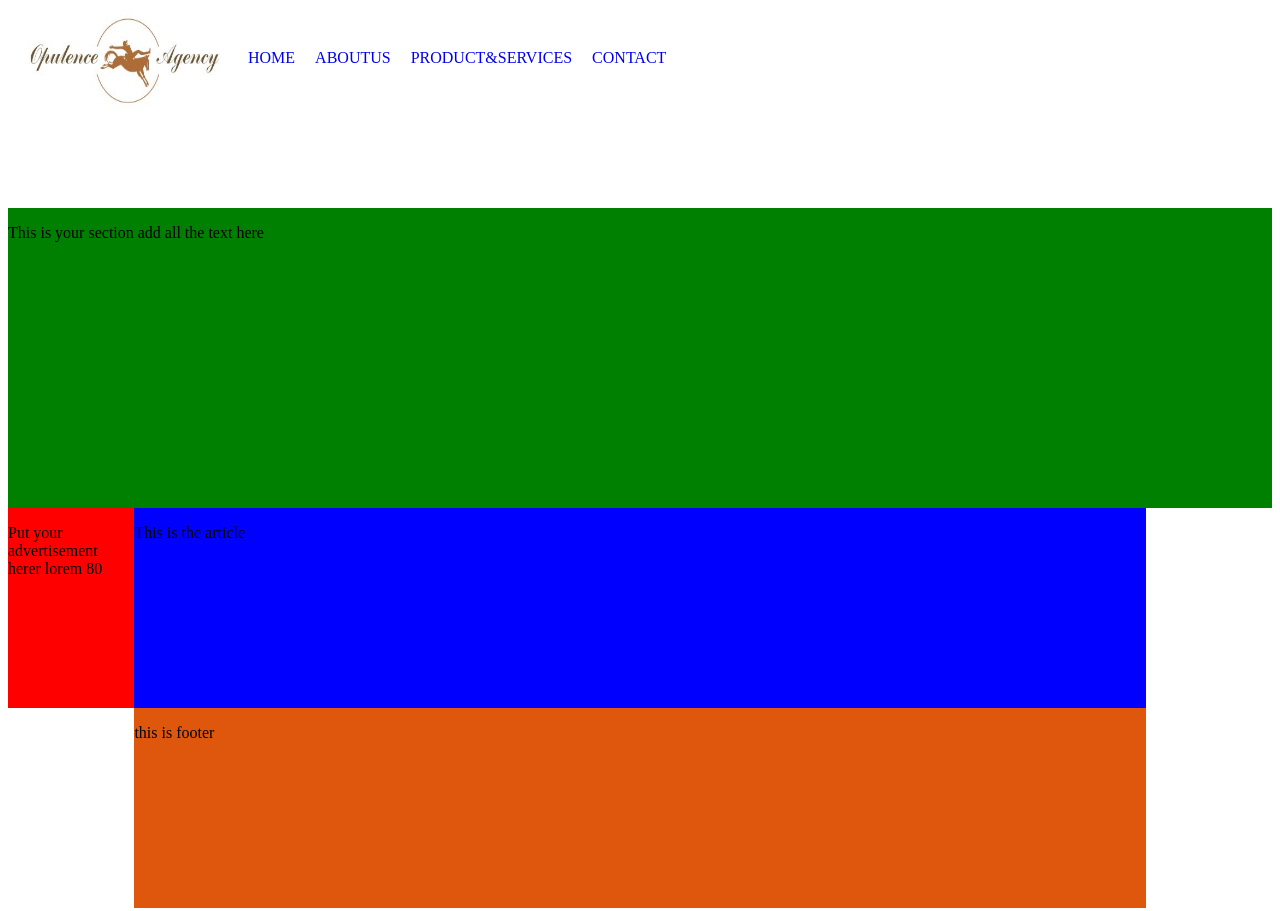
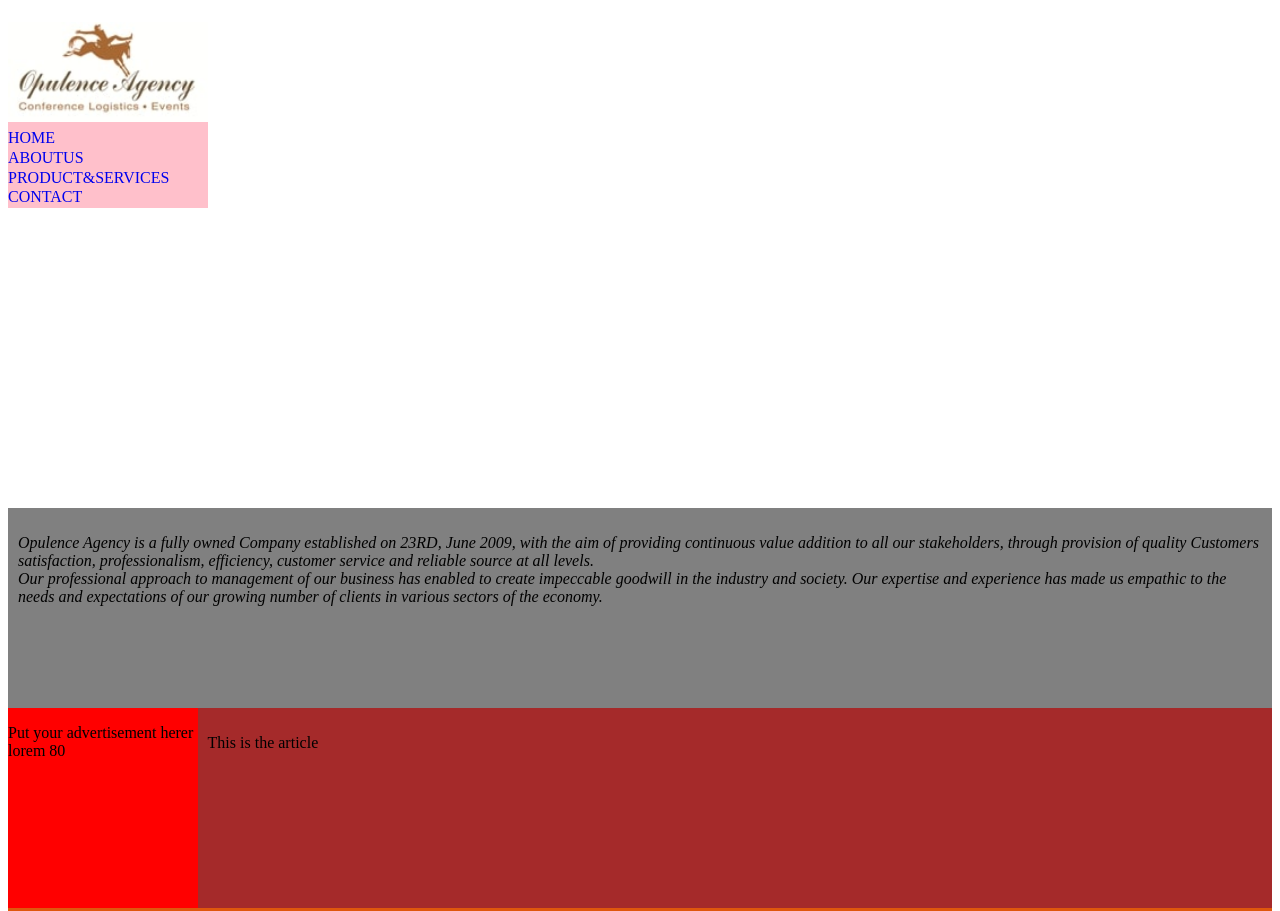
Before and after one commit to daddyfredddy/opulence, a plain HTML site: page index.html in a window 1280 px wide. Shown: the top 911 px of the page. Drawn offline with Linux system fonts and the light colour scheme.

Commit message:
better start

```diff
--- a/index.html
+++ b/index.html
@@ -9,11 +9,10 @@
 
     <body>
         <div class="container">
-
             <div class="header">
-                <div class="nav">
+                <div class= "nav">
                     <div id="logo">
-                        <img src="Images/Opulence-logo.jpg" alt="opulence image" width="200" height="100">
+                        <img src="Images/Opulence-logo%20.jpg" alt="opulence image" width="200" height="100">
                     </div>
 
                     <div id="links">
@@ -27,11 +26,12 @@
 
 
 
-
             </div>
 
             <div class="section">
-                <p>This is your section add all the text here</p>
+                <p><em>Opulence Agency is a fully owned Company established on 23RD, June 2009, with the aim of providing continuous value addition to all our stakeholders, through provision of quality Customers satisfaction, professionalism, efficiency, customer service and reliable source at all levels.<br>
+                Our professional approach to management of our business has enabled to create impeccable goodwill in the industry and society. Our expertise and experience has made us empathic to the needs and expectations of our growing number of clients in various sectors of the economy.</em>
+</p>
             </div>
 
             <div class="article">
--- a/style.css
+++ b/style.css
@@ -1,38 +1,40 @@
-@charset "UTF-8";
+
 
 .container {
     display: grid;
-    grid-template-columns: 10% 80% 10%;
-    grid-template-rows: 200px 300px 200px 200px;
+    grid-template-columns: 15% 70% 15%;
+    grid-template-rows: 200px 300px 200px 200px 200px;
     grid-template-areas: "header header header"
+                         "nav nav nav"
                          "section section section"
-                         "aside article ."
-                         ". footer .";
+                         "aside article article"
+                         "footer footer footer";
+}
+
+.header {
+    display: grid;
+    grid-area: header
+    background-color: yellow;
+
 }
 
 .nav {
     display: grid;
-    min-height: 100px;
-    grid-auto-flow: column;
-    padding-left: 20px;
-    padding-right: 10px;
-    grid-gap: 10px;
+    grid-area: nav;
+    background-color: pink;
+
 }
 
 #logo {
     display: grid;
-    justify-content: start;
-    align-content: center;
-    min-width: 200px;
+    justify-content: center
+
 }
 
 #links {
     display: grid;
-    justify-content: end;
-    align-content: center;
-    grid-auto-flow: column;
-    grid-gap: 20px;
-    padding-left: 10px;
+    grid-auto-columns: column;
+
 }
 
 a {
@@ -43,19 +45,16 @@ a:hover {
     color: #df570d;
 }
 
-.header {
-    grid-area: header
-    background-color: #df570d;
-}
-
 .section {
     grid-area: section;
-    background-color: green;
+    background-color: gray;
+    padding: 10px;
 }
 
 .article {
     grid-area: article;
-    background-color: blue;
+    background-color: brown;
+    padding: 10px;
 }
 
 .aside {
@@ -66,4 +65,5 @@ a:hover {
 .footer {
     grid-area: footer;
     background-color: #df570d;
+    padding: 10px;
 }
```
Also changed, not shown: Images/Opulence-logo .jpg (added), Images/Opulence-logo.jpg (deleted).
